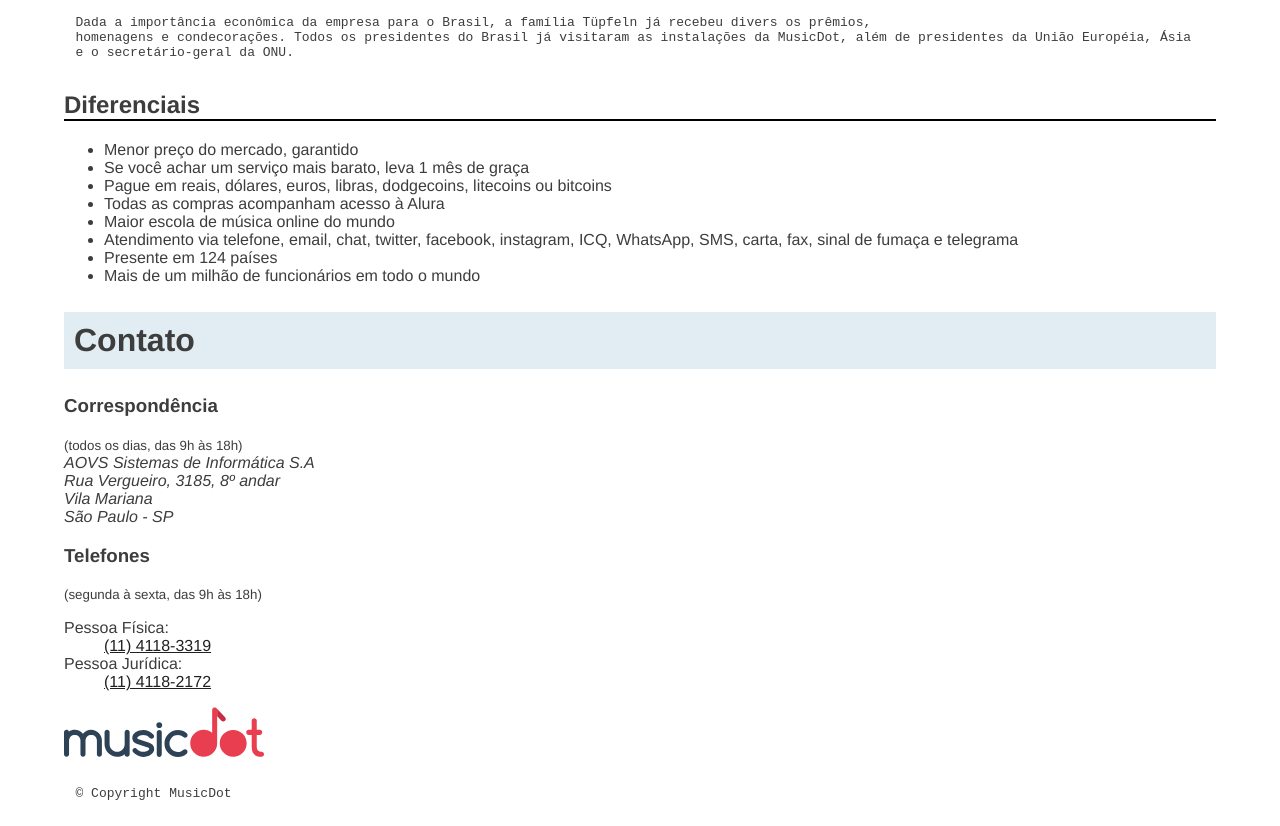
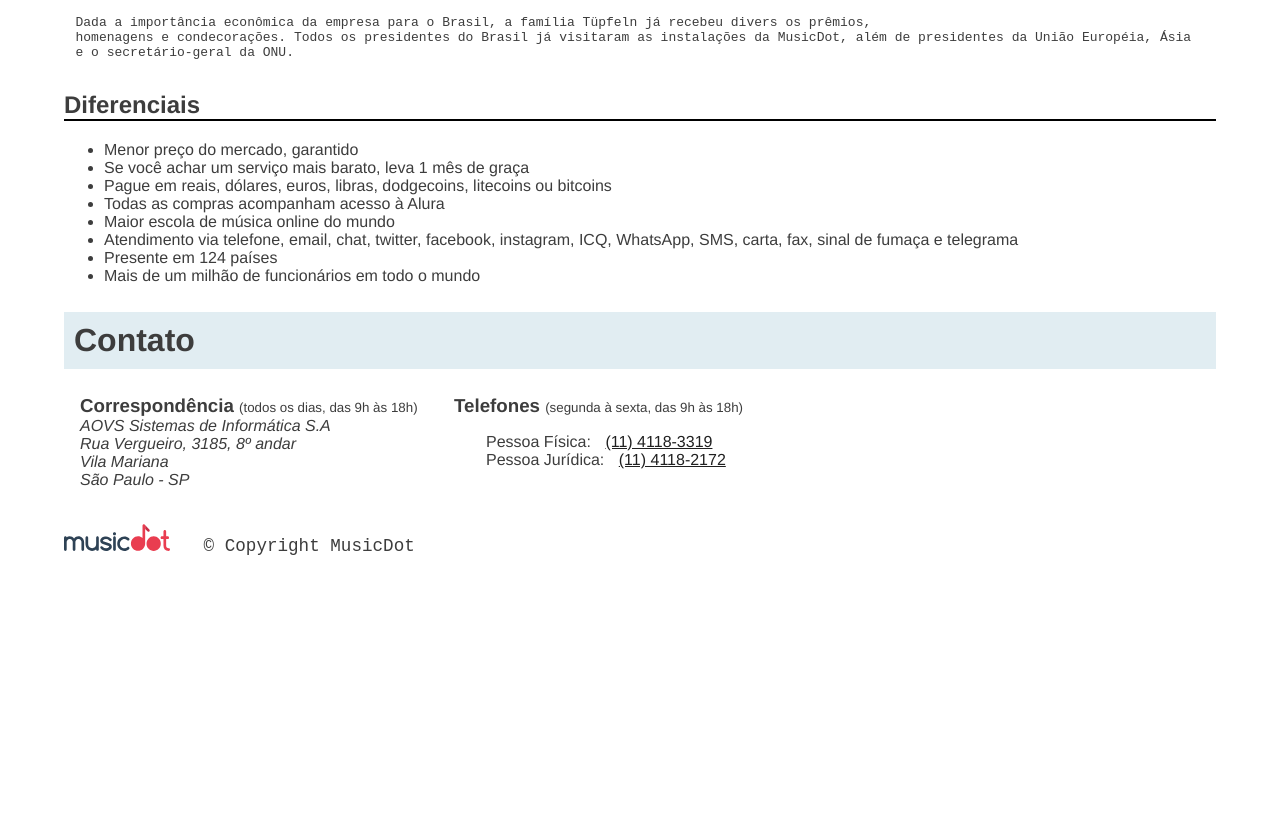
Before and after one commit to mateusmesko/project-html-css, a plain HTML site: page wd43-musicdot-arquivos-iniciais/index.html in a window 1280 px wide. Shown: the part 1369-2195 px from the top of the page. After the commit the page ends 1963 px from the top, so only its background shows below. Drawn offline with Linux system fonts and the light colour scheme.

Commit message:
Add files via upload

```diff
--- a/wd43-musicdot-arquivos-iniciais/css/style.css
+++ b/wd43-musicdot-arquivos-iniciais/css/style.css
@@ -53,3 +53,48 @@
 a:hover{
     color: rgb(128, 36, 0);
 }
+li{
+   transition: 0.3s;
+}
+li:hover{
+    transform: scale(1.1);
+}
+.contato__subtitulo	{
+    display:	inline;
+}
+.contato__secao	{
+        display:	inline-block;
+        vertical-align:	top;
+        margin-left: 16px;
+}
+
+.contato__secao--telefone	{
+        margin-left: 32px;
+}
+
+.contato__info	{
+    margin: 16px 0 24px;
+    padding-left: 32px;
+}
+.contato__info-titulo,
+.contato__info-descricao	{
+    display:	inline;
+}
+.contato__info-descricao	{
+    margin-left: 10px;
+}
+
+.rodape	{
+    padding: 1.75em 0;
+
+    font-size: 1.1rem;
+}
+
+.rodape__logo	{
+    width: 6em;
+}
+
+.rodape__copyright	{
+    display:	inline;
+    margin-left: 1em;
+}
```
